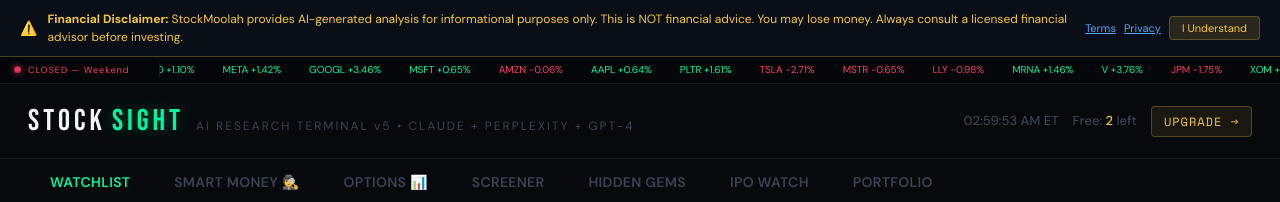
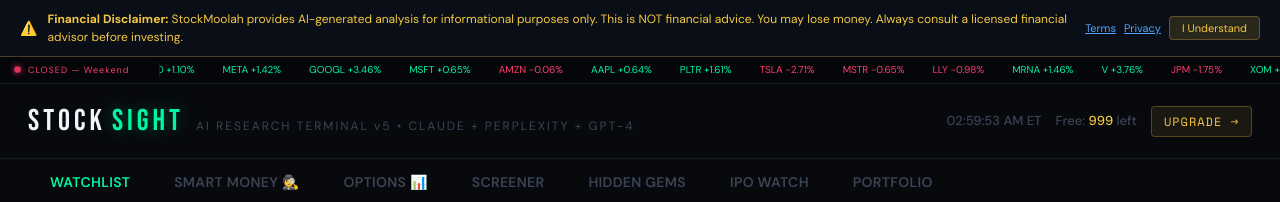
Before and after one commit to samueloladji-beep/StockSight, a React (Vite) app: page / in a window 1280 px wide. Shown: the top 202 px of the page. Built offline with nearby package versions, Linux system fonts and the light colour scheme.

Commit message:
Update App.jsx

```diff
--- a/src/App.jsx
+++ b/src/App.jsx
@@ -1,7 +1,7 @@
 import { useState, useEffect, useCallback } from "react";
 
 // ─── CONSTANTS ────────────────────────────────────────────────────────────────
-const FREE_LIMIT = 2;
+const FREE_LIMIT = 999;
 const BG     = "#07090d";
 const CARD   = "#0d1117";
 const BORDER = "#161c26";
```
